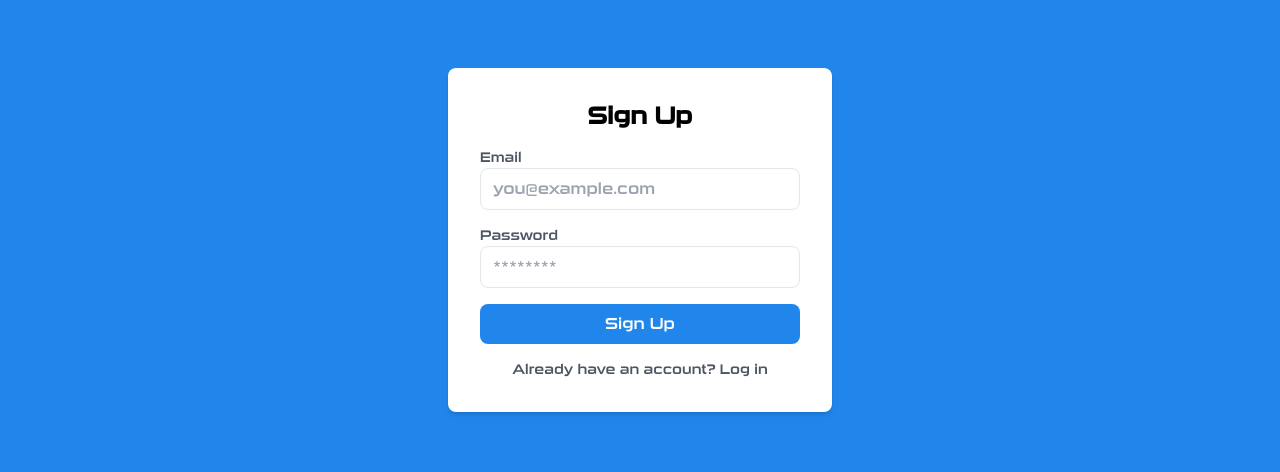
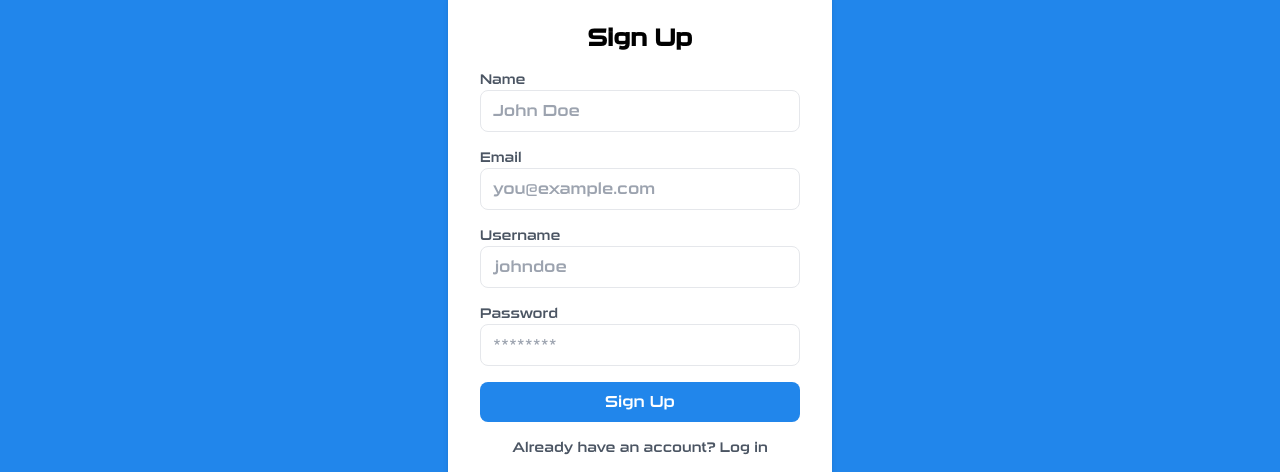
Before and after one commit to iamrkaran/eachdigital, a Next.js app: page /signup in a window 1280 px wide. Shown: the part 160-632 px from the top of the page. Built offline with nearby package versions, Linux system fonts and the light colour scheme; no server answers.

Commit message:
signup implemented

```diff
--- a/next.config.js
+++ b/next.config.js
@@ -1,4 +1,8 @@
 /** @type {import('next').NextConfig} */
-const nextConfig = {}
+const nextConfig = {
+    env: {
+        NEXT_PUBLIC_SERVER_URL: process.env.NEXT_PUBLIC_SERVER_URL,
+    },
+}
 
 module.exports = nextConfig
--- a/package.json
+++ b/package.json
@@ -12,11 +12,13 @@
     "@heroicons/react": "^2.0.18",
     "@next/font": "^14.0.1",
     "@nextui-org/react": "^2.1.13",
+    "axios": "^1.6.0",
     "framer-motion": "^10.16.4",
     "next": "14.0.0",
     "react": "^18",
     "react-dom": "^18",
-    "react-intersection-observer": "^9.5.2"
+    "react-intersection-observer": "^9.5.2",
+    "swr": "^2.2.4"
   },
   "devDependencies": {
     "@types/node": "^20",
--- /dev/null
+++ b/src/actions/signup-action.tsx
@@ -0,0 +1,13 @@
+"use server";
+import axiosInstance from "@/config/axiosConfig";
+
+export default async function signup(
+  formData: SignupFormData
+): Promise<SignupResponse | ErrorResponse> {
+  try {
+    const response = await axiosInstance.post("/auth/signup", formData);
+    return response.data;
+  } catch (error: any) {
+    return error.response.data;
+  }
+}
--- a/src/app/page.tsx
+++ b/src/app/page.tsx
@@ -2,6 +2,7 @@ import DashboardLayout from "@/components/(dashboard)/layout";
 import AllComponents from "@/components/(landing)/Allcomponents";
 import Hero from "@/components/(landing)/Hero";
 import LandingLayout from "@/components/(landing)/layout";
+
 
 export default function Home() {
   // Assuming isLoggedIn is a boolean variable
--- a/src/app/signup/page.tsx
+++ b/src/app/signup/page.tsx
@@ -1,18 +1,57 @@
 "use client";
 import LandingLayout from "@/components/(landing)/layout";
 import Link from "next/link";
+import signup from "@/actions/signup-action";
+import { useState } from "react";
 
-const Signup = () => {
+export default function Signup() {
+  const [formData, setFormData] = useState<SignupFormData>({
+    name: "",
+    email: "",
+    password: "",
+    username: "",
+  });
+
+  const handleFormSubmit = async (e: React.FormEvent<HTMLFormElement>) => {
+    e.preventDefault();
+
+    const form = new FormData(e.currentTarget);
+    setFormData({
+      name: form.get("name") as string,
+      email: form.get("email") as string,
+      password: form.get("password") as string,
+      username: form.get("username") as string,
+    });
+    signup(formData).then((response) => {
+      console.log(response);
+    });
+  };
+
   return (
     <LandingLayout>
-      <div
-        className="min-h-screen flex items-center justify-center
-      bg-primary-500
-      "
-      >
+      <div className="min-h-screen flex items-center justify-center bg-primary-500">
         <div className="bg-white p-8 rounded-lg shadow-md w-full sm:w-96">
           <h2 className="text-2xl font-semibold mb-4 text-center">Sign Up</h2>
-          <form>
+          <form onSubmit={handleFormSubmit}>
+            <div className="mb-4">
+              <label
+                htmlFor="name"
+                className="block text-sm font-medium text-gray-600"
+              >
+                Name
+              </label>
+              <input
+                type="text"
+                id="name"
+                name="name"
+                value={formData.name}
+                onChange={(e) =>
+                  setFormData({ ...formData, name: e.target.value })
+                }
+                className="w-full px-3 py-2 border rounded-lg focus:ring focus:ring-blue-200 focus:outline-none"
+                placeholder="John Doe"
+              />
+            </div>
             <div className="mb-4">
               <label
                 htmlFor="email"
@@ -24,8 +63,31 @@ const Signup = () => {
                 type="email"
                 id="email"
                 name="email"
+                value={formData.email}
+                onChange={(e) =>
+                  setFormData({ ...formData, email: e.target.value })
+                }
                 className="w-full px-3 py-2 border rounded-lg focus:ring focus:ring-blue-200 focus:outline-none"
                 placeholder="you@example.com"
+              />
+            </div>
+            <div className="mb-4">
+              <label
+                htmlFor="username"
+                className="block text-sm font-medium text-gray-600"
+              >
+                Username
+              </label>
+              <input
+                type="text"
+                id="username"
+                name="username"
+                value={formData.username}
+                onChange={(e) =>
+                  setFormData({ ...formData, username: e.target.value })
+                }
+                className="w-full px-3 py-2 border rounded-lg focus:ring focus:ring-blue-200 focus:outline-none"
+                placeholder="johndoe"
               />
             </div>
             <div className="mb-4">
@@ -39,6 +101,10 @@ const Signup = () => {
                 type="password"
                 id="password"
                 name="password"
+                value={formData.password}
+                onChange={(e) =>
+                  setFormData({ ...formData, password: e.target.value })
+                }
                 className="w-full px-3 py-2 border rounded-lg focus:ring focus:ring-blue-200 focus:outline-none"
                 placeholder="********"
               />
@@ -50,6 +116,7 @@ const Signup = () => {
               Sign Up
             </button>
           </form>
+
           <p className="text-gray-600 text-sm mt-4 text-center">
             Already have an account?{" "}
             <Link href="/login">
@@ -60,6 +127,4 @@ const Signup = () => {
       </div>
     </LandingLayout>
   );
-};
-
-export default Signup;
+}
--- /dev/null
+++ b/src/config/axiosConfig.ts
@@ -0,0 +1,11 @@
+import axios from 'axios';
+
+const axiosInstance = axios.create({
+  baseURL: process.env.NEXT_PUBLIC_SERVER_URL, // Set the base URL using an environment variable
+  timeout: 10000, // Set a timeout for requests (in milliseconds)
+  headers: {
+    'Content-Type': 'application/json', // Set default headers
+  },
+});
+
+export default axiosInstance;
```
Also changed, not shown: src/types/formdata.ts (added, +21 -0 lines), 1 other file (tests, documents, lock files or other folders).
